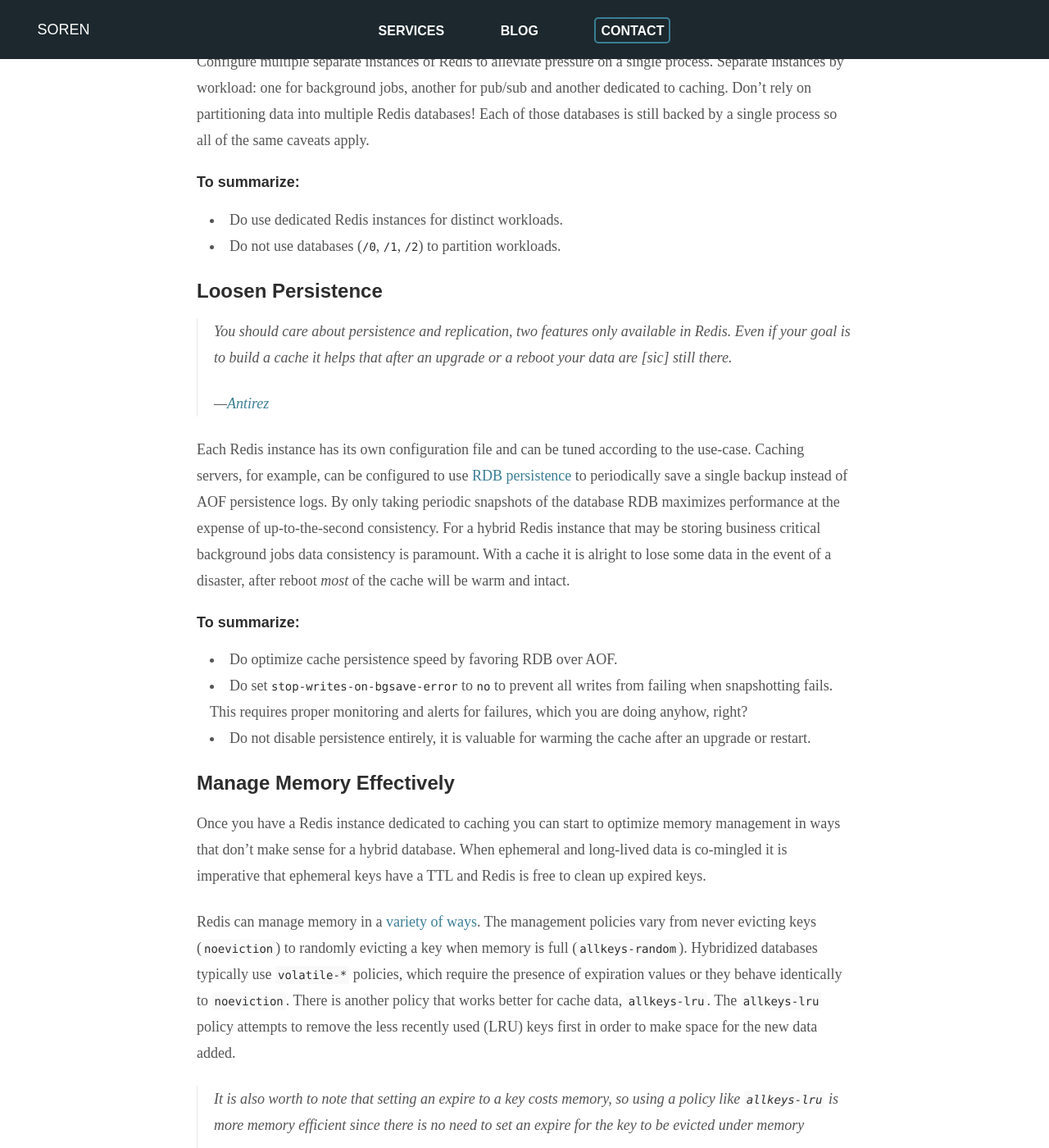
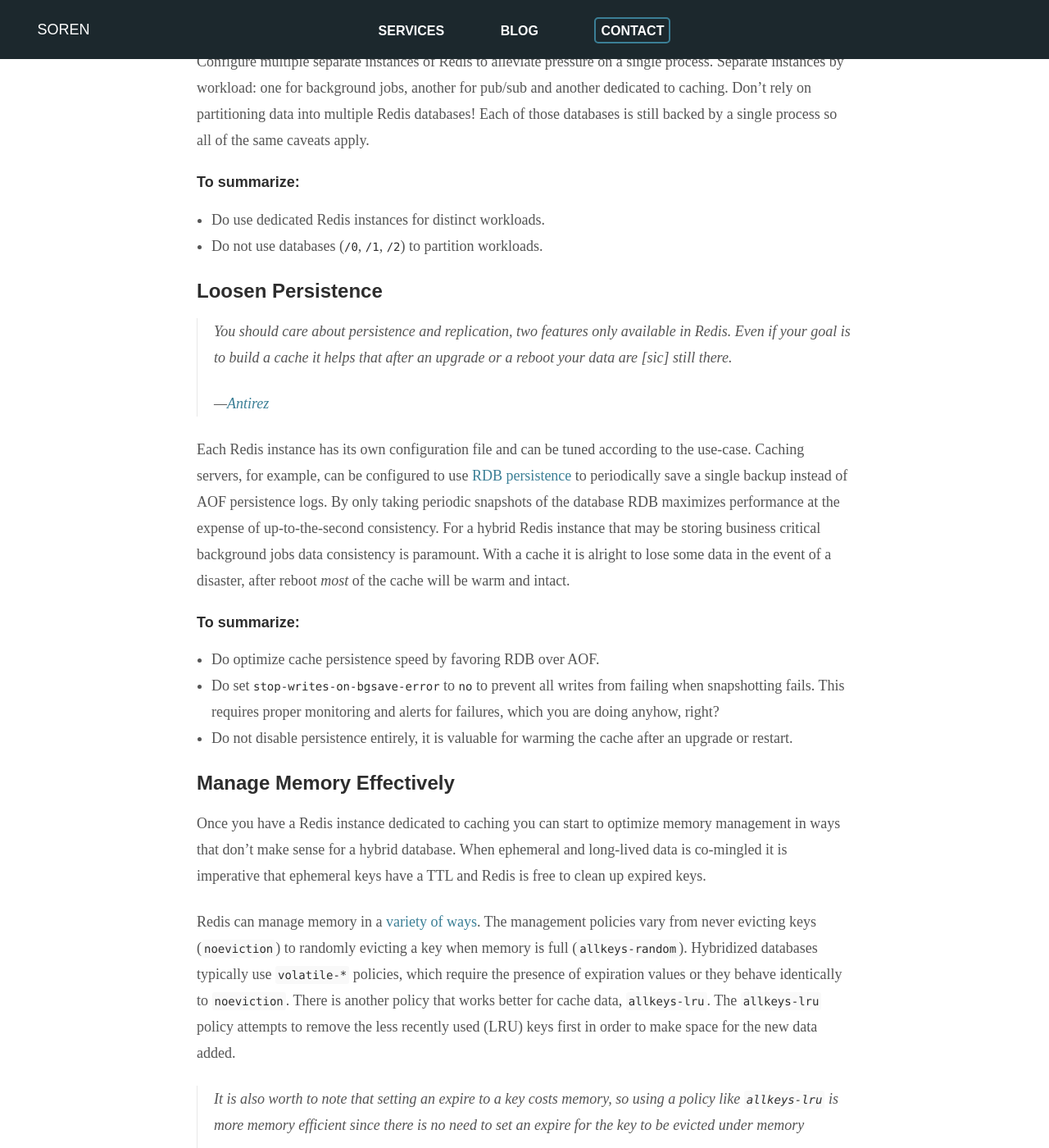
Before and after one commit to sorentwo/soren-website, a Jekyll site: the page built from _posts/2015-07-27-optimizing-redis-usage-for-caching.md, in a window 1280 px wide and 1400 px high, scrolled down 671 px. Shown: the whole window at 82% size. Built offline with Jekyll 4.4.1, drawn with Linux system fonts in a browser that asks for light colours; Markdown is read by kramdown in place of the engine named in the settings; comment, search, counter and statistics services are not loaded.

Commit message:
Fix hanging indentation for list elements

```diff
--- a/_sass/_blog.scss
+++ b/_sass/_blog.scss
@@ -53,6 +53,13 @@
   }
 }
 
+.post-body {
+  ul {
+    list-style: disc outside;
+    padding-left: 1em;
+  }
+}
+
 .related-posts {
   border-top: 1px solid $color-soft;
   margin-top: line-units(3);
--- a/_sass/_type.scss
+++ b/_sass/_type.scss
@@ -25,11 +25,6 @@ h3 {
 
 p, ul, ol, table, pre, dl {
   margin: 0 0 $grid-unit * 3;
-}
-
-li {
-  list-style: disc inside;
-  padding-left: $grid-unit * 2;
 }
 
 a {
```
